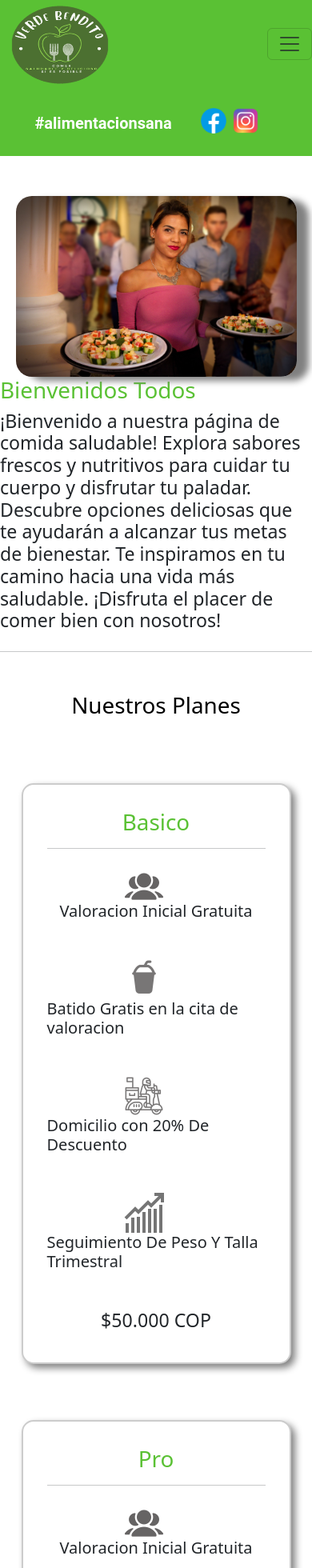
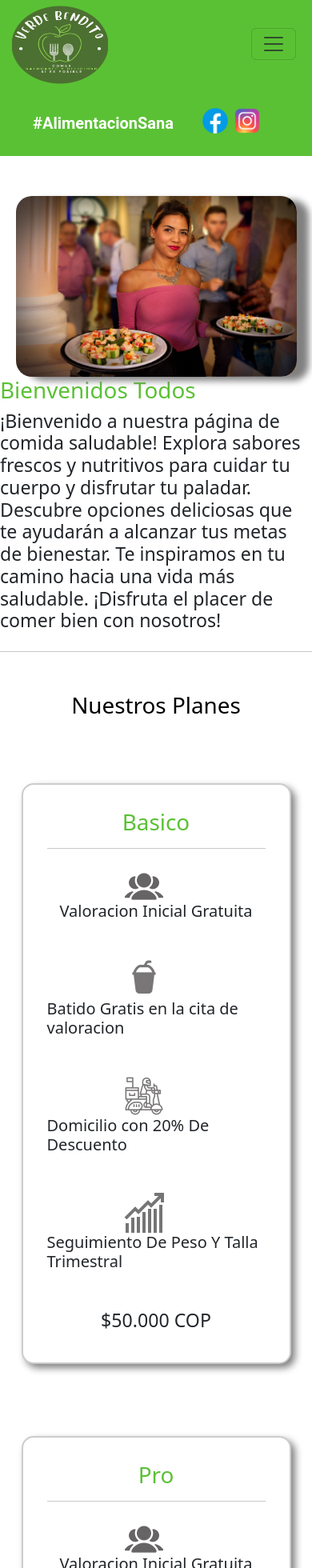
Before and after one commit to juandeveloper17/verdebendito, an Angular app: page / in a window 390 px wide. Shown: the part 20-1980 px from the top of the page at 80% size. Built offline with nearby package versions, Linux system fonts and the light colour scheme.

Commit message:
ajustes proyecto

```diff
--- a/src/app/nav-bar/nav-bar.component.css
+++ b/src/app/nav-bar/nav-bar.component.css
@@ -6,7 +6,8 @@
     color: white;
     font-size: 20px;
     width: 100%;
-    transition: font-size 0.3s ease
+    margin-left: 10px;
+    transition: font-size 0.3s ease;
 }
 
 .navbar-nav .nav-link.active:hover{
@@ -16,6 +17,7 @@
 
 .redes:hover{
     height: 60px;
+    background-color:#6ee643 ;
 }
 
 .img{
--- a/src/app/nav-bar/nav-bar.component.html
+++ b/src/app/nav-bar/nav-bar.component.html
@@ -2,13 +2,13 @@
   <a class="navbar-brand" href="#" >
       <img src="../assets/img/ver.png" alt="Logo" width="150" height="120" class="d-inline-block align-text-top">
   </a>
-  <button class="navbar-toggler" type="button" data-bs-toggle="collapse" data-bs-target="#navbarNav" aria-controls="navbarNav" aria-expanded="false" aria-label="Toggle navigation">
+  <button class="navbar-toggler" type="button" data-bs-toggle="collapse" data-bs-target="#navbarNav" aria-controls="navbarNav" aria-expanded="false" aria-label="Toggle navigation" style="margin-right: 20px;">
     <span class="navbar-toggler-icon"></span>
 </button>
 
 
 
-  <div class="collapse navbar-collapse" id="navbarNav">
+  <div class="collapse navbar-collapse" id="navbarNav" >
       <ul class="navbar-nav">
           <li class="nav-item">
               <a class="nav-link active nav-text" aria-current="page" href="/">Inicio</a>
@@ -31,7 +31,7 @@
       </ul>
   </div>
   <div class="d-flex align-items-center " style="margin:auto; padding-right: 20px;">
-    <li style="list-style-type: none; color: white; font-size: 20px; font-weight: bold;">#alimentacionsana</li>
+    <li style="list-style-type: none; color: white; font-size: 20px; font-weight: bold;">#AlimentacionSana</li>
 
     <ul style="padding-top:10px;" class="d-flex ">
           <li style="list-style-type: none; "><img src="../assets/img/icons8-facebook-nuevo-100.png" alt="Facebook" height="40" class="redes"></li>
--- a/src/app/nuestros-planes/nuestros-planes.component.css
+++ b/src/app/nuestros-planes/nuestros-planes.component.css
@@ -53,13 +53,14 @@
 
 
 @media (max-width: 768px) {
+
     .contenedor-planes {
       flex-direction: column;
-      gap: 20px;
+      gap: 30px;
     }
 
     .contenedor-planes .card-body {
-      margin-bottom: 20px;
+      margin-bottom: 40px;
     }
 
     .d-flex {
```
